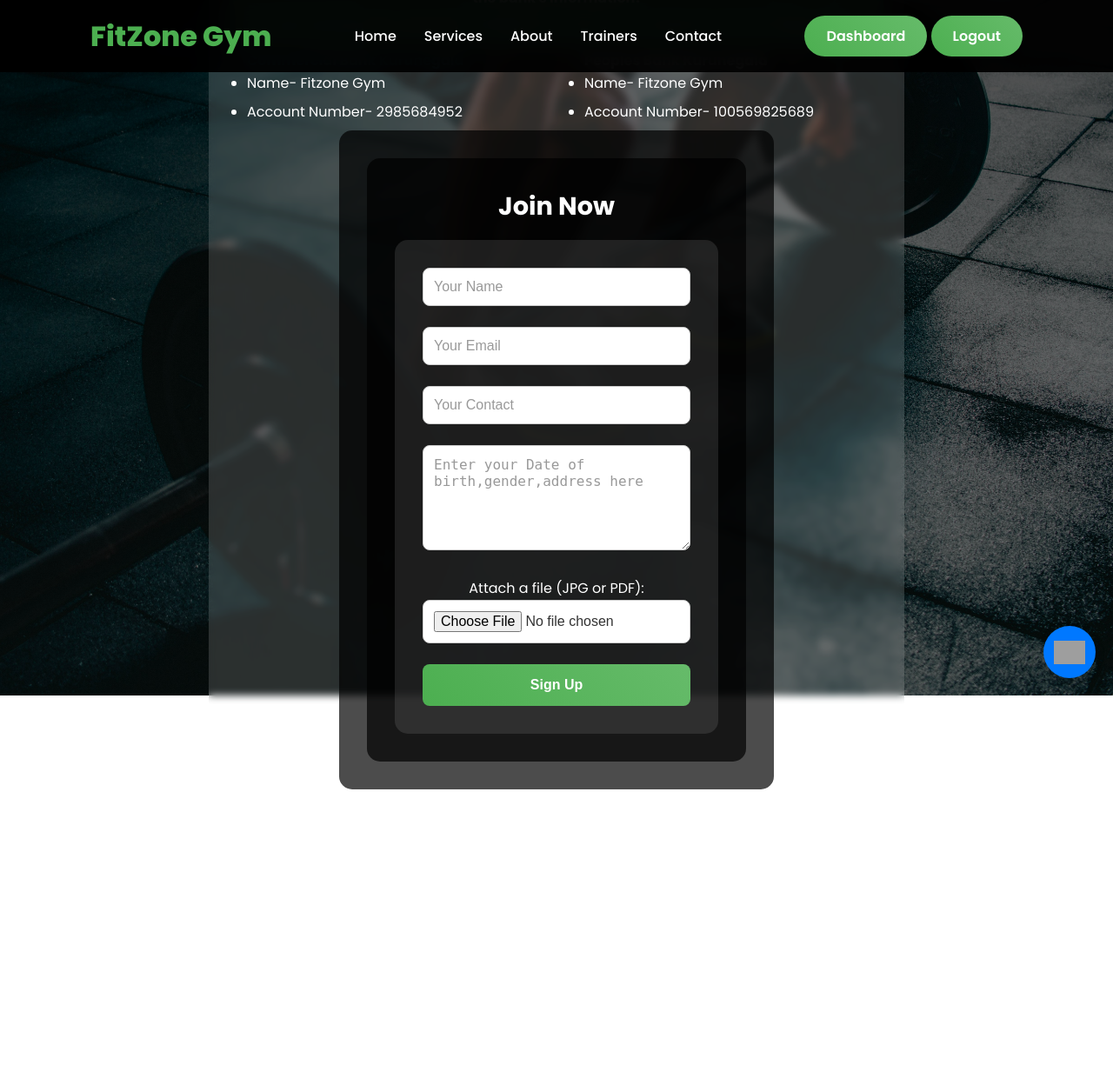
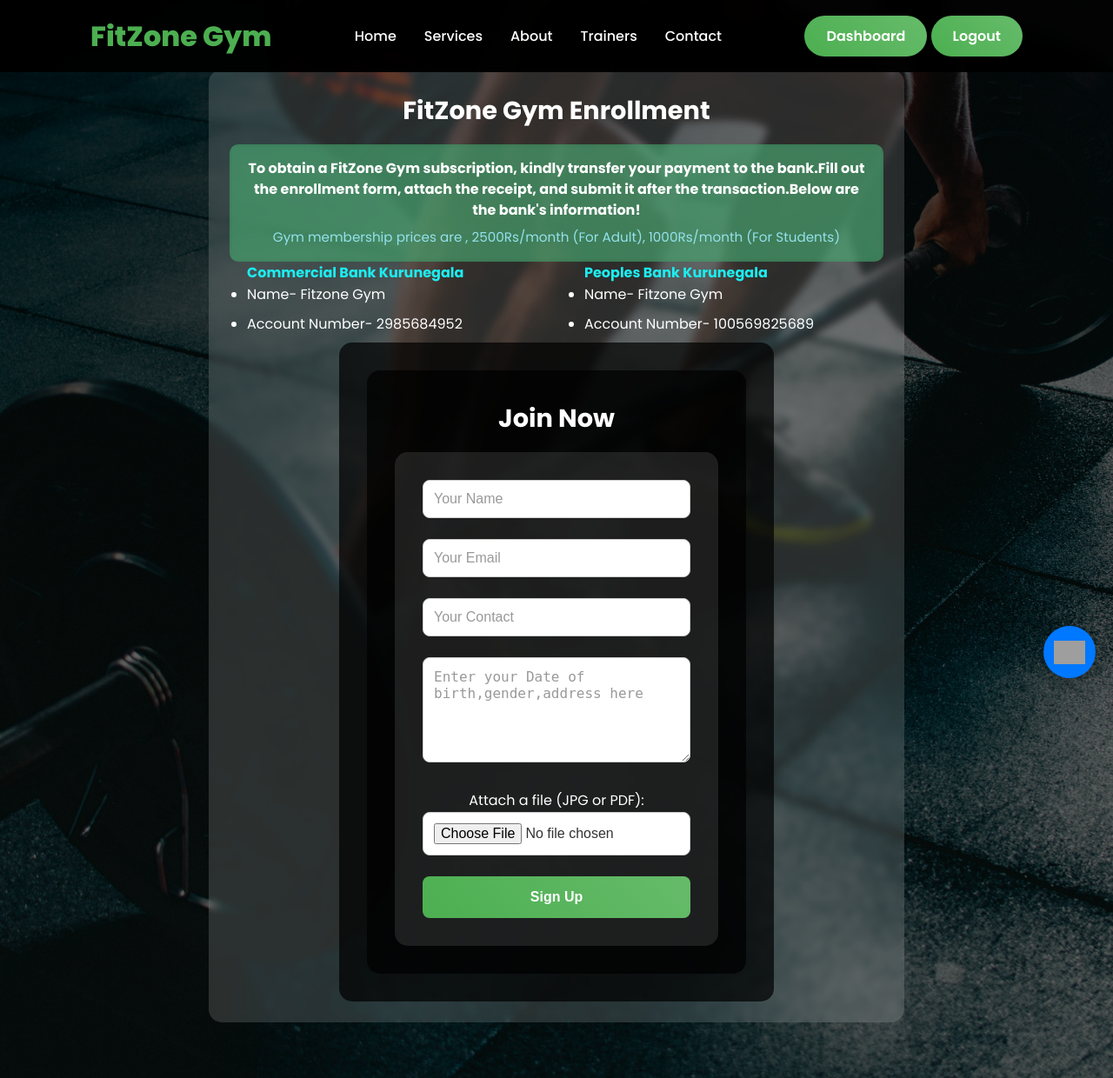
Before and after one commit to DeshanE404/Fitzone-Gym, a PHP site: page /enroll.php in a window 1280 px wide. Shown: the whole page at 87% size. Before the commit the page ends 908 px from the top, so only its background shows below. Run offline with PHP 8.4, Linux system fonts and the light colour scheme; a user stored in the database is signed in; some libraries are stand-ins or nearby versions; grey boxes are pictures that could not be loaded.

Commit message:
new update

```diff
--- a/admindashboard.php
+++ b/admindashboard.php
@@ -149,7 +149,7 @@ if (isset($_GET['delete_resource_id'])) {
 include('header.php');
 ?>
 
-<section id="dashboard" class="hero">
+<section id="dashboard" >
     <div class="admin-boxes-container">
 
         <!-- Admin Title Box -->
--- a/enroll.php
+++ b/enroll.php
@@ -71,7 +71,7 @@ if ($_SERVER['REQUEST_METHOD'] === 'POST') {
 </head>
 <body>
 
-<section class="hero">
+<section id="enrollment" >
         <div class="container info-box">
         <h2>FitZone Gym Enrollment</h2>
                 <div class="mini-info-box">
@@ -80,12 +80,12 @@ if ($_SERVER['REQUEST_METHOD'] === 'POST') {
         </div>
         <div class="list-container">
         <ul>
-            <p style="color: rgb(73, 190, 211, 1);"><b>Commercial Bank Kurunegala</b></p>
+            <p style="color: rgba(29, 237, 241, 1);"><b>Commercial Bank Kurunegala</b></p>
             <li>Name- Fitzone Gym</li>
             <li>Account Number- 2985684952</li>
         </ul>
         <ul>
-            <p style="color: rgba(255, 255, 255, 1);"><b>Peoples Bank Kurunegala</b></p>
+            <p style="color: rgba(29, 237, 241, 1);"><b>Peoples Bank Kurunegala</b></p>
             <li>Name- Fitzone Gym</li>
             <li>Account Number- 100569825689</li>
         </ul>
--- a/styles.css
+++ b/styles.css
@@ -76,17 +76,18 @@ body {
 /* Hero Section */
 .hero {
   position: relative;
-    background: linear-gradient(rgba(0, 0, 0, 0.7), rgba(0, 0, 0, 0.5)),
-                url('images/gym2.jpeg');
+  background: linear-gradient(rgba(0,0,0,0.7), rgba(0,0,0,0.5)), url('images/gym2.jpeg');
   background-size: cover;
   background-position: center;
+  display: flex;
   height: 100vh;
-    display: flex;
   align-items: center;
   justify-content: center;
   text-align: center;
   color: white;
 }
+
+
 
 .hero-content h1 {
     font-size: 4rem;
@@ -496,6 +497,14 @@ body {
     border: 1px solid rgba(18, 218, 84, 0.966);
     border-radius: 6px;
 }
+#dashboard {
+  background: linear-gradient(rgba(0,0,0,0.7), rgba(0,0,0,0.5)),
+              url('images/gym2.jpeg') no-repeat center center;
+  background-size: cover;
+  color: white; /* if needed for text */
+  padding: 2rem; /* some padding so content doesn't touch edges */
+  min-height: 100vh; /* optional - ensure background covers at least full viewport */
+}
 
 /* Search Form */
 .search-form {
@@ -537,7 +546,14 @@ body {
     backdrop-filter: blur(6px);
     margin: 0 auto 20px auto; /* center and add spacing below */
     }
-
+#dashboard {
+  background: linear-gradient(rgba(0,0,0,0.7), rgba(0,0,0,0.5)),
+              url('images/gym2.jpeg') no-repeat center center;
+  background-size: cover;
+  color: white; /* if needed for text */
+  padding: 2rem; /* some padding so content doesn't touch edges */
+  min-height: 100vh; /* optional - ensure background covers at least full viewport */
+}
 .admintitle-box h1 {
     text-align: center;
     font-size: 2rem;
@@ -856,6 +872,34 @@ body {
     transform: translateY(-2px);
     box-shadow: 0 5px 15px rgba(76, 175, 80, 0.4);
 }
+#enrollment {
+  background: linear-gradient(
+      rgba(0, 0, 0, 0.7),
+      rgba(0, 0, 0, 0.5)
+    ),
+    url('images/gym2.jpeg') no-repeat center center;
+  background-size: cover;
+  min-height: 100vh; /* To cover full viewport height */
+  padding: 80px 2rem 2rem; /* Top padding to offset fixed header (adjust 80px if header height differs) */
+  color: white;
+  display: flex;
+  justify-content: center; /* To horizontally center the .join box */
+  align-items: center;     /* To vertically center the .join box */
+}
+#userdashboard {
+  background: linear-gradient(
+      rgba(0, 0, 0, 0.7),
+      rgba(0, 0, 0, 0.5)
+    ),
+    url('images/gym2.jpeg') no-repeat center center;
+  background-size: cover;
+  min-height: 100vh; /* To cover full viewport height */
+  padding: 80px 2rem 2rem; /* Top padding to offset fixed header (adjust 80px if header height differs) */
+  color: white;
+  display: flex;
+  justify-content: center; /* To horizontally center the .join box */
+  align-items: center;     /* To vertically center the .join box */
+}
 .hidden-trainer {
     display: none;
 }
--- a/userdashboard.php
+++ b/userdashboard.php
@@ -35,7 +35,7 @@ if ($_SERVER['REQUEST_METHOD'] === 'POST' && isset($_POST['submit_review'])) {
     <title><?php echo htmlspecialchars($pageTitle); ?></title>
 </head>
 <body>
-<section id="userdashboard" class="hero">
+<section id="userdashboard">
     <div class="overlay"></div>
     <div class="userdashboard-container" style="display:flex; gap:2%; justify-content:center; margin-top:50px;">
 
```
Lines whose indentation alone changed are shown as unchanged.
